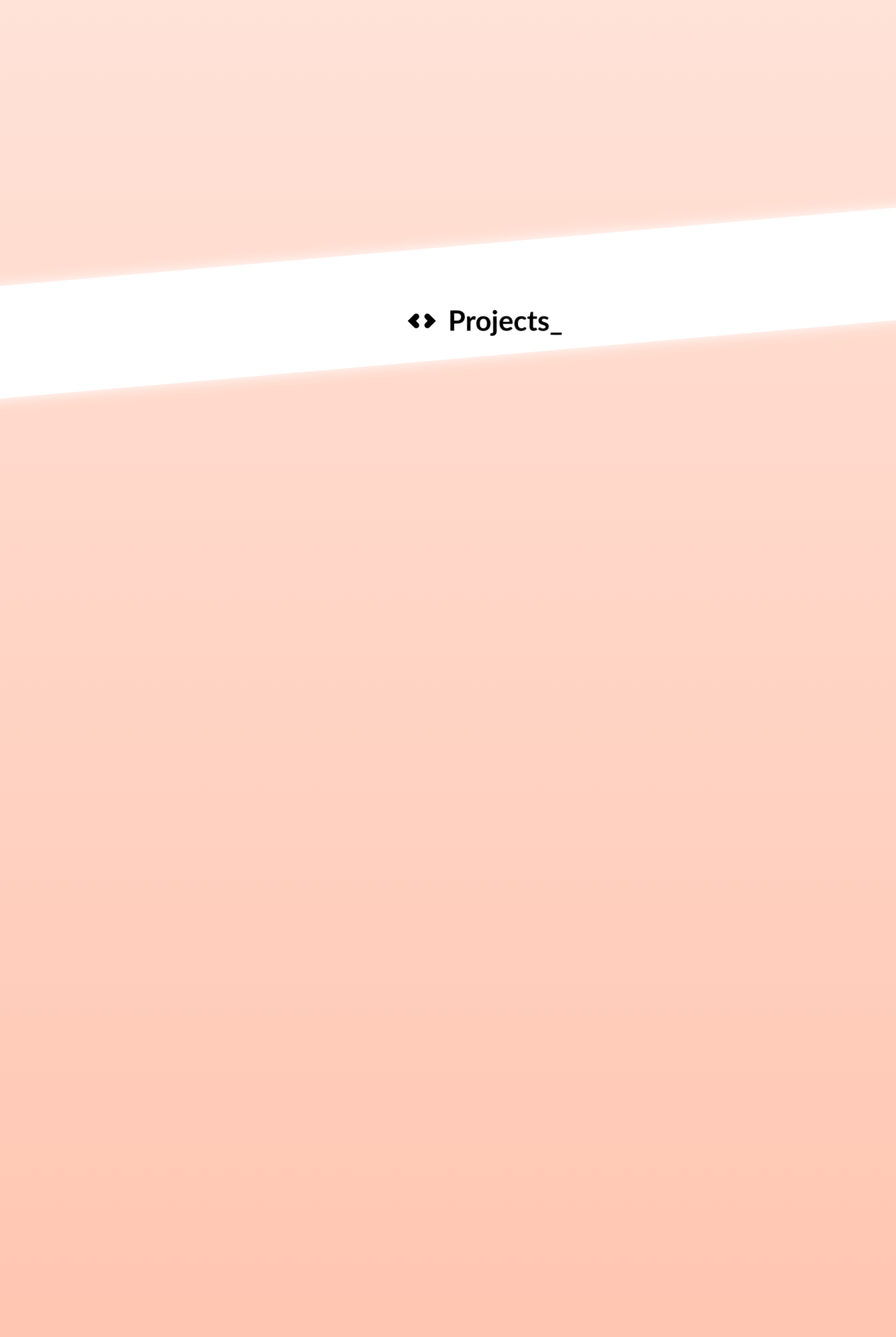
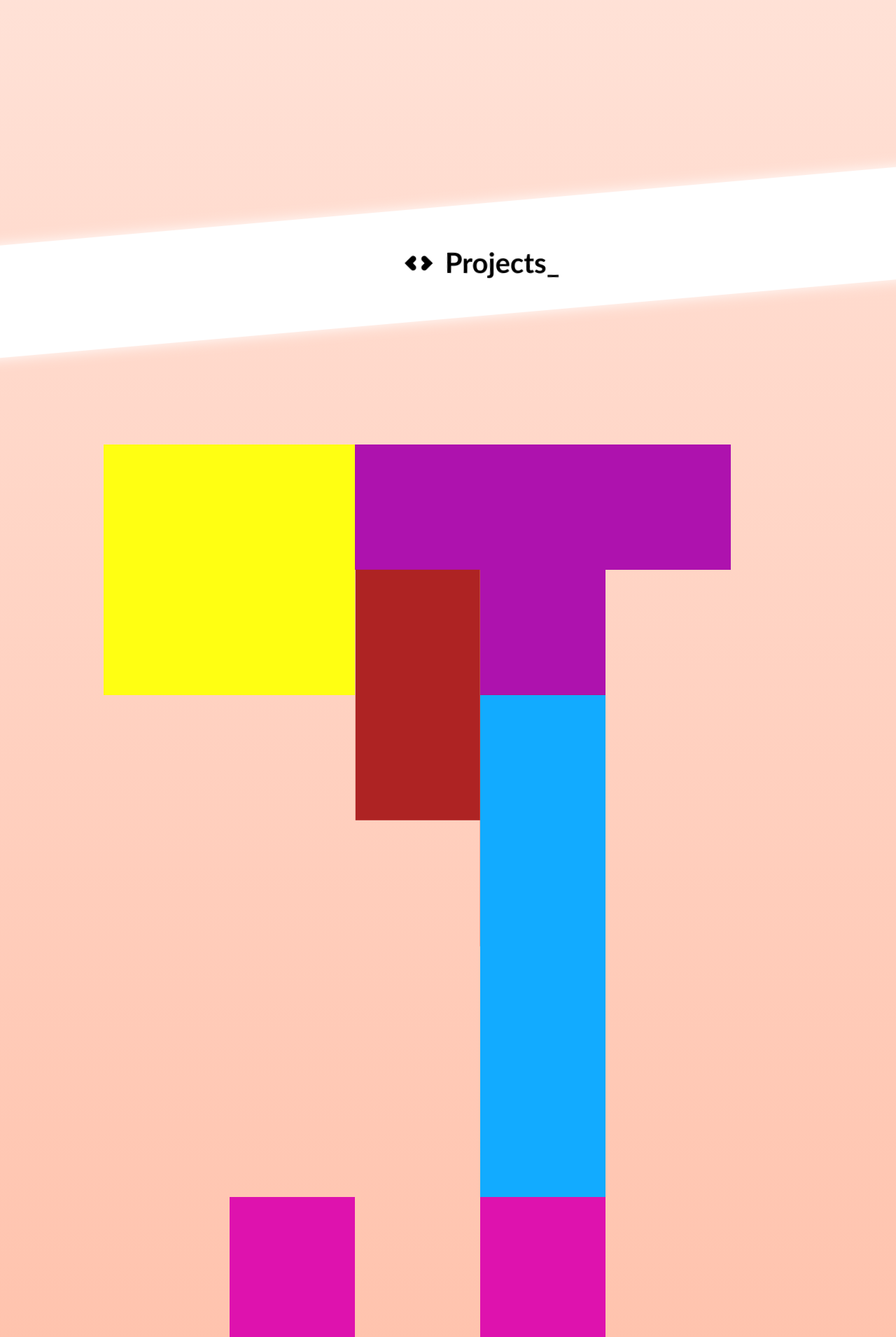
Before and after one commit to Kroepniek/Portfolio, a PHP site: page / in a window 1280 px wide. Shown: the part 1920-3830 px from the top of the page at 70% size. Run offline with PHP 8.4, Linux system fonts and the light colour scheme.

Commit message:
Updated: Front Page

```diff
--- a/css/style.css
+++ b/css/style.css
@@ -24,11 +24,10 @@ body
 
 footer
 {
-    width: 100% - 30px;
-    height: 280px;
+    width: calc(100% - 30px);
+    height: 30px;
     background-image: linear-gradient(#FFFFFF00 20%, #ffffff44 80%);
     text-align: right;
-    line-height: 520px;
     color: #fff;
     font-size: 14px;
     font-weight: bold;
@@ -43,23 +42,23 @@ footer
     height: 80px;
     border-radius: 40px;
     position: fixed;
-    top: 840px;
-    left: 94%;
+    top: 86%;
+    right: 2%;
     text-shadow: 0 0 10px #fff;
     transition-duration: 1000ms;
     opacity: 0;
     text-align: center;
-    font-size: 50px;
+    font-size: 4vh;
     line-height: 70px;
 }
 
 #name
 {
     position: relative;
-    top: 240px;
-    left: 32%;
+    top: 20vw;
+    left: 35vw;
     width: 695px;
-    font-size: 69px;
+    font-size: 3.2vw;
     color: #000;
     text-shadow: 0 0 5px #000;
     font-weight: 200;
@@ -89,11 +88,17 @@ nav a
     line-height: 30px;
     color: #fff;
     font-weight: bold;
+    font-size: 1.6vh;
 }
 
 nav a:first-of-type
 {
-    margin-left: 40px;
+    margin-left: 2vh;
+}
+
+.nav-text
+{
+    visibility: visible;
 }
 
 .nav-element
@@ -162,19 +167,24 @@ nav a:first-of-type
     filter: drop-shadow(0 0 10px #FFF);
     transform: rotateZ(-5deg);
     background-color: #FFF;
+    margin-bottom: 300px;
+}
+
+.section-text
+{
+    font-size: 40px;
+    position: relative;
+    top: 0vw;
+    left: 45%;
 }
 
 .section-header p
 {
     transform: rotateZ(5deg);
-    font-size: 40px;
     line-height: 160px;
     color: #000000;
     font-weight: bold;
     text-align: left;
-    position: relative;
-    top: 80px;
-    left: 45%;
 }
 
 #projects
@@ -182,6 +192,251 @@ nav a:first-of-type
     position: relative;
     top: 2000px;
     height: 800px;
+}
+
+#project-list
+{
+    width: 80%;
+    margin: auto;
+    height: auto;
+    padding: 30px;
+}
+
+#project-list .content
+{
+    width: 96%;
+    height: max-content;
+
+    margin: auto;
+}
+
+.project
+{
+    height: content;
+    width: content;
+    margin: 0px;
+    float: left;
+}
+
+.project-T-cont
+{
+    height: 28vw;
+    width: 42vw;
+}
+
+.project-T
+{
+    height: 14vw;
+    width: 42vw;
+    background-color: #AE12AE;
+    float: left;
+}
+
+.project-T:after
+{
+    content: '';
+    position: relative;
+    top: 14vw;
+    left: 14vw;
+    height: 14vw;
+    width: 14vw;
+    background-color: #AE12AE;
+    float: left;
+}
+
+.project-Z-cont
+{
+    height: 28vw;
+    width: 42vw;
+}
+
+.project-Z
+{
+    height: 14vw;
+    width: 28vw;
+    background-color: #12AE12;
+    float: left;
+}
+
+.project-Z:after
+{
+    content: '';
+    position: relative;
+    top: 14vw;
+    left: 14vw;
+    height: 14vw;
+    width: 28vw;
+    background-color: #12AE12;
+    float: left;
+}
+
+.project-nZ
+{
+    position: relative;
+    left: 14vw;
+    height: 14vw;
+    width: 28vw;
+    background-color: #AE2323;
+    float: left;
+}
+
+.project-nZ:after
+{
+    content: '';
+    position: relative;
+    top: 14vw;
+    left: -14vw;
+    height: calc(14vw - 1px);
+    width: 28vw;
+    background-color: #AE2323;
+    float: left;
+}
+
+.project-Q-cont
+{
+    height: 28vw;
+    width: 28vw;
+}
+
+.project-Q
+{
+    height: 28vw;
+    width: 28vw;
+    background-color: #FFFF12;
+    float: left;
+}
+
+.project-I-cont
+{
+    height: 56vw;
+    width: 14vw;
+}
+
+.project-I
+{
+    height: 56vw;
+    width: 14vw;
+    background-color: #12ABFF;
+    float: left;
+}
+
+.project-L-cont
+{
+    height: 42vw;
+    width: 28vw;
+}
+
+.project-L
+{
+    height: 42vw;
+    width: 14vw;
+    background-color: #DEAB12;
+    float: left;
+}
+
+.project-L:after
+{
+    content: '';
+    position: relative;
+    top: 28vw;
+    left: 14vw;
+    height: 14vw;
+    width: 14vw;
+    background-color: #DEAB12;
+    float: left;
+}
+
+.project-J
+{
+    position: relative;
+    top: 28vw;
+    height: 14vw;
+    width: 14vw;
+    background-color: #DE12AE;
+    float: left;
+}
+
+.project-J:after
+{
+    content: '';
+    position: relative;
+    top: -28vw;
+    left: 14vw;
+    height: 42vw;
+    width: 14vw;
+    background-color: #DE12AE;
+    float: left;
+}
+
+#project_1
+{
+    position: relative;
+    top: 0px;
+    left: 0px;
+    /* transform: rotate(90deg); */
+}
+#project_2
+{
+    position: relative;
+    top: 0px;
+    left: 0px;
+    transform: rotate(0deg) translate(0px, 0px);
+}
+#project_3
+{
+    position: relative;
+    transform-origin: left top;
+    transform: rotate(90deg) translate(-14vw, calc(-56vw));
+}
+
+#project_4
+{
+    position: relative;
+    top: 0px;
+    left: 0px;
+    /* transform: rotate(90deg); */
+}
+#project_5
+{
+    position: relative;
+    top: 0px;
+    left: 0px;
+    /* transform: rotate(90deg); */
+}
+#project_6
+{
+    position: relative;
+    top: 0px;
+    left: 0px;
+    /* transform: rotate(90deg); */
+}
+#project_7
+{
+    position: relative;
+    top: 0px;
+    left: 0px;
+    /* transform: rotate(90deg); */
+}
+#project_8
+{
+    position: relative;
+    top: 0px;
+    left: 0px;
+    /* transform: rotate(90deg); */
+}
+#project_9
+{
+    position: relative;
+    top: 0px;
+    left: 0px;
+    /* transform: rotate(90deg); */
+}
+#project_10
+{
+    position: relative;
+    top: 0px;
+    left: 0px;
+    /* transform: rotate(90deg); */
 }
 
 #contact
@@ -247,3 +502,56 @@ nav a:first-of-type
 }
 
 /*#endregion Sections*/
+
+
+
+@media screen and (max-width: 600px)
+{
+    #name
+    {
+        position: relative;
+        top: 20vw;
+        left: 28vw;
+        width: 695px;
+        font-size: 5vw;
+        color: #000;
+        text-shadow: 0 0 5px #000;
+        font-weight: 300;
+        text-align: left;
+    }
+
+    .nav-text
+    {
+      visibility: hidden;
+    }
+
+    .nav-element
+    {
+        height: 30px;
+        width: 30px;
+        display: inline-block;
+        transition-duration: 600ms;
+        text-shadow: 0 0px 0px #fff;
+        cursor: default;
+    }
+
+    .section-header
+    {
+        position: relative;
+        top: 150px;
+        left: -5%;
+        width: 110%;
+        height: 80px;
+        filter: drop-shadow(0 0 10px #FFF);
+        transform: rotateZ(-5deg);
+        background-color: #FFF;
+    }
+
+    .section-text
+    {
+        font-size: 6vw;
+        position: relative;
+        top: -8vw;
+        left: 38vw;
+    }
+}
--- a/index.php
+++ b/index.php
@@ -3,6 +3,7 @@
 <head>
 	<meta charset="utf-8" />
 	<meta name="description" content="Portfolio">
+	<meta name="viewport" content="width=device-width, initial-scale=1">
 	<link rel="icon" href="images/transparent_kon.png">
 	<link rel="stylesheet" type="text/css" href="css/style.css">
 	<link rel="stylesheet" type="text/css" href="css/fontello.css">
@@ -11,9 +12,9 @@
 </head>
 <body>
 	<nav id="nav">
-		<a href="#"><div class="nav-element"><i class="icon-home"></i> Home</div></a>
-		<a href="#projects"><div class="nav-element"><i class="icon-code-1"></i> Projects</div></a>
-		<a href="#contact"><div class="nav-element"><i class="icon-mail-alt"></i> Contact</div></a>
+		<a href="#"><div class="nav-element"><i class="icon-home"></i> <span class="nav-text">Home</span></div></a>
+		<a href="#projects"><div class="nav-element"><i class="icon-code-1"></i> <span class="nav-text">Projects</span></div></a>
+		<a href="#contact"><div class="nav-element"><i class="icon-mail-alt"></i> <span class="nav-text">Contact</span></div></a>
 		<div class="nav-element-input"><input type="text" name="cmd" autocomplete="off"></div>
 	</nav>
 	<script type="text/javascript" src="js/nav.js"></script>
@@ -22,10 +23,44 @@
 		<div id="name">Daniel Mondzielewski</div>
 		<script type="text/javascript" src="js/name.js"></script>
 		<div class="section" id="projects">
-			<div class="section-header"><p><i class="icon-code-1"></i> Projects</p></div>
+			<div class="section-header"><p><span class="section-text"><i class="icon-code-1"></i> Projects</span></p></div>
+			<div id="project-list">
+				<div class="content">
+					<div class="project project-Q-cont" id="project_1">
+						<div class="project-Q"></div>
+					</div>
+					<div class="project project-T-cont" id="project_2">
+						<div class="project-T"></div>
+					</div>
+					<div class="project project-Z-cont" id="project_3">
+						<div class="project-nZ"></div>
+					</div>
+					<div class="project project-I-cont" id="project_4">
+						<div class="project-I"></div>
+					</div>
+					<div class="project project-L-cont" id="project_5">
+						<div class="project-J"></div>
+					</div>
+					<div class="project project-L-cont" id="project_6">
+						<div class="project-J"></div>
+					</div>
+					<div class="project project-T-cont" id="project_7">
+						<div class="project-T"></div>
+					</div>
+					<div class="project project-Z-cont" id="project_8">
+						<div class="project-nz"></div>
+					</div>
+					<div class="project project-L-cont" id="project_9">
+						<div class="project-J"></div>
+					</div>
+					<div class="project project-Z-cont" id="project_10">
+						<div class="project-Z"></div>
+					</div>
+				</div>
+			</div>
 		</div>
 		<div class="section" id="contact">
-			<div class="section-header"><p><i class="icon-mail-alt"></i> Contact</p></div>
+			<div class="section-header"><p><span class="section-text"><i class="icon-mail-alt"></i> Contact</span></p></div>
 			<form action="" method="post">
 				<input type="text" name="name" placeholder="Name">
 				<input type="email" name="email" placeholder="E-mail">
--- a/js/caret.js
+++ b/js/caret.js
@@ -6,7 +6,7 @@ function CaretIt()
     {
         nameDiv[i] = nameDiv[i].getElementsByClassName('section-header');
         nameDiv[i] = nameDiv[i][0].getElementsByTagName('p');
-        nameDiv[i] = nameDiv[i][0];
+        nameDiv[i] = nameDiv[i][0].children[0];
     }
 
     setInterval(function()
```
